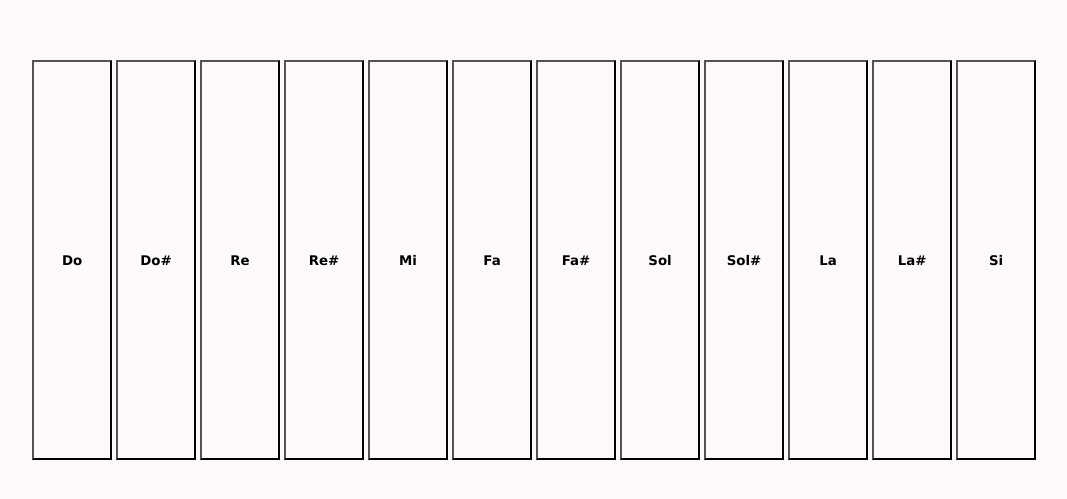
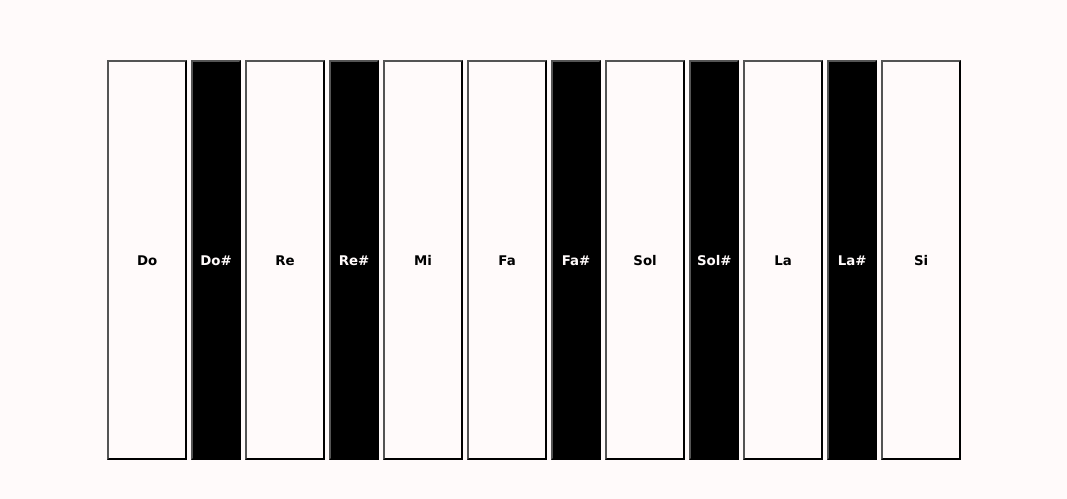
Before and after one commit to Paula-18/app-basic-html, a plain HTML site: page index.html in a window 1280 px wide. Shown: the part 141-640 px from the top of the page, without its empty margins (106-1173 px from the left). Drawn offline with Linux system fonts and the light colour scheme.

Commit message:
Cambios2

```diff
--- a/index.html
+++ b/index.html
@@ -9,16 +9,16 @@
     <body>
 
         <button id="btnDo">Do</button>
-        <button>Do#</button>
+        <button class="sharp">Do#</button>
         <button>Re</button>
-        <button>Re#</button>
+        <button class="sharp">Re#</button>
         <button>Mi</button>
         <button>Fa</button>
-        <button>Fa#</button>
+        <button class="sharp">Fa#</button>
         <button>Sol</button>
-        <button>Sol#</button>
+        <button class="sharp">Sol#</button>
         <button>La</button>
-        <button>La#</button>
+        <button class="sharp">La#</button>
         <button>Si</button>
 
         <script type="javascript" src="app.js"></script>
```
